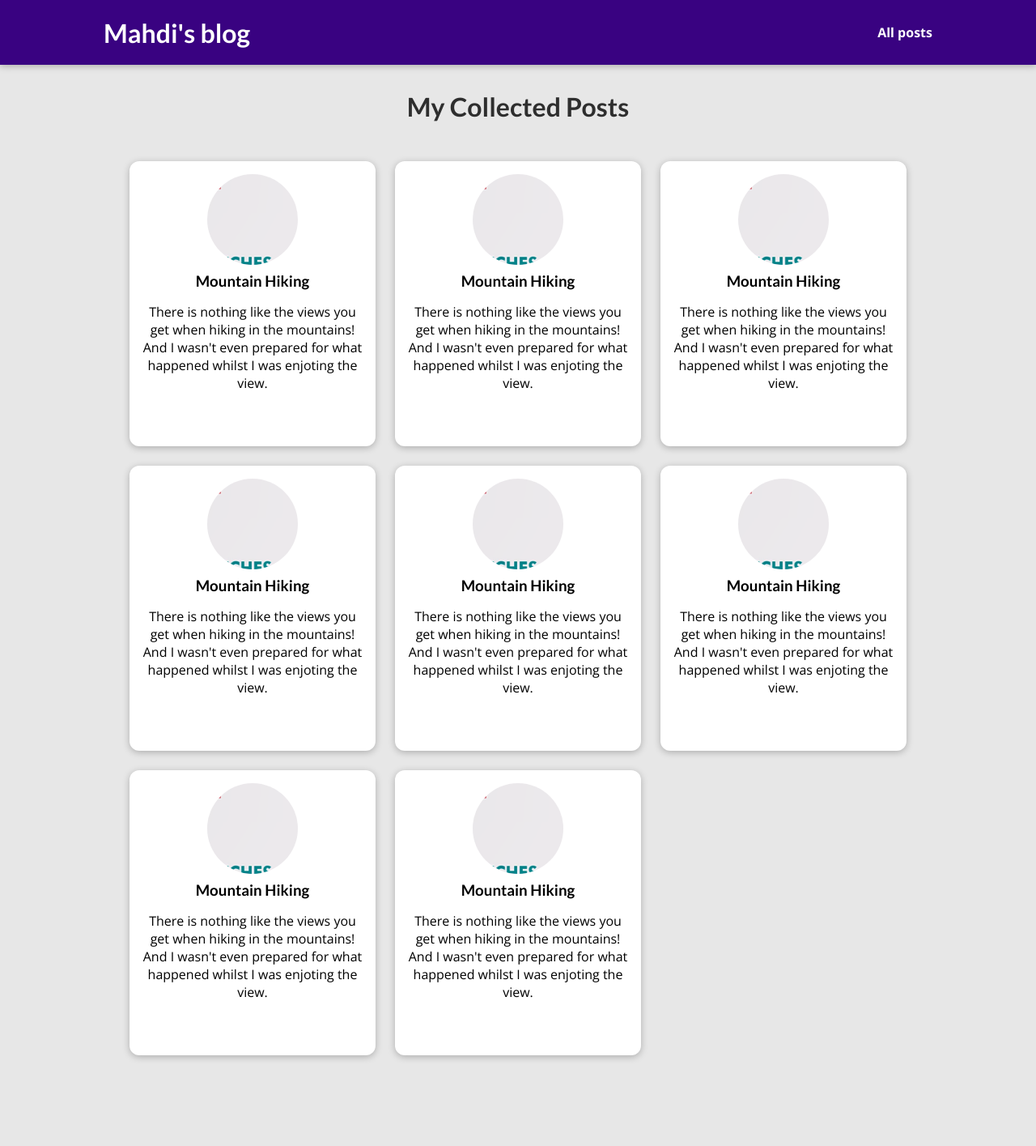
After one commit to makarmee/blogApp, a Django app: template blog/templates/blog/all-posts.html in a window 1280 px wide. The commit adds this page. Shown: the whole page at 81% size. Run offline with Django 5.2, Linux system fonts and the light colour scheme; the template is opened without the code that fills it, so the values that code supplies are empty.

Commit message:
all-posts page

```diff
--- /dev/null
+++ b/blog/static/blog/all-posts.css
@@ -0,0 +1,43 @@
+body {
+  background-color: #e7e7e7;
+}
+
+#main-navigation {
+  background-color: #390281;
+  box-shadow: 0 2px 8px rgba(0, 0, 0, 0.25);
+}
+
+#all-posts {
+  margin: 7rem auto;
+  width: 90%;
+  max-width: 60rem;
+}
+
+#all-posts h2 {
+  text-align: center;
+  font-size: 2rem;
+  color: #2e2e2e;
+  margin: 3rem 0;
+}
+
+ul {
+  list-style: none;
+  margin: 0;
+  padding: 0;
+  display: grid;
+  grid-template-columns: repeat(auto-fill, minmax(17rem, 1fr));
+  gap: 1.5rem;
+}
+
+.post img {
+  width: 7rem;
+  height: 7rem;
+}
+
+.post a {
+  height: 22rem;
+  transform-origin: center;
+  box-shadow: 0 2px 8px rgba(0, 0, 0, 0.25);
+  border-radius: 12px;
+  background-color: white;
+}
--- /dev/null
+++ b/blog/static/blog/post.css
@@ -0,0 +1,43 @@
+.post {
+  display: flex;
+  flex-direction: column;
+  align-items: center;
+  text-align: center;
+}
+
+.post a {
+  text-decoration: none;
+  color: black;
+  transition: all 0.2s ease;
+  padding: 1rem;
+}
+
+.post a:hover,
+.post a:active {
+  transform: scale(1.1);
+  background-color: #390281;
+  color: white;
+}
+
+.post img {
+  width: 5rem;
+  height: 5rem;
+  object-fit: cover;
+  border-radius: 50%;
+}
+
+.post h3 {
+  margin: 0.25rem 0;
+}
+
+.post time {
+  color: #666666;
+  margin: 0.25rem;
+  font-style: italic;
+  font-size: 0.85rem;
+}
+
+.post:hover time,
+.post:active time {
+  color: white;
+}
--- /dev/null
+++ b/blog/templates/blog/all-posts.html
@@ -0,0 +1,27 @@
+{% extends "base.html" %}
+{% load static %}
+
+{% block title %}
+All My Posts
+{% endblock  %}
+
+{% block css_files %}
+<link rel='stylesheet' href="{% static 'blog/post.css' %}">
+<link rel='stylesheet' href="{% static 'blog/all-posts.css' %}">
+{% endblock  %}
+
+{% block content %}
+<section id='all-posts'>
+  <h2>My Collected Posts</h2>
+  <ul>
+    {% include "blog/includes/post.html" %}
+    {% include "blog/includes/post.html" %}
+    {% include "blog/includes/post.html" %}
+    {% include "blog/includes/post.html" %}
+    {% include "blog/includes/post.html" %}
+    {% include "blog/includes/post.html" %}
+    {% include "blog/includes/post.html" %}
+    {% include "blog/includes/post.html" %}
+  </ul>
+</section>
+{% endblock %}
--- /dev/null
+++ b/blog/templates/blog/includes/post.html
@@ -0,0 +1,12 @@
+{% load static %}
+<li>
+  <article class="post">
+    <a href="">
+      <img src="{% static "blog/images/mountain.png" %}" alt="Mountain Hiking"/>
+      <div class="post__content">
+        <h3>Mountain Hiking</h3>
+        <p>There is nothing like the views you get when hiking in the mountains! And I wasn't even prepared for what happened whilst I was enjoting the view.</p>
+      </div>
+    </a>
+  </article>
+</li>
--- a/blog/views.py
+++ b/blog/views.py
@@ -6,7 +6,7 @@ def starting_page(request):
   return render(request,'blog/index.html')
 
 def posts(request):
-  pass
+  return render(request,'blog/all-posts.html')
 
 def post_detail(request):
   pass
--- a/templates/base.html
+++ b/templates/base.html
@@ -11,6 +11,13 @@
   {% endblock  %}
 </head>
 <body>
+  <header id='main-navigation'>
+    <h1><a href="">Mahdi's blog</a></h1>
+    <nav>
+      <a href="">All posts</a>
+    </nav>
+  </header>
+
   {% block content %}{% endblock  %}
 </body>
 </html>
```
Also changed, not shown: blog/templates/blog/index.html (+2 -18 lines).
